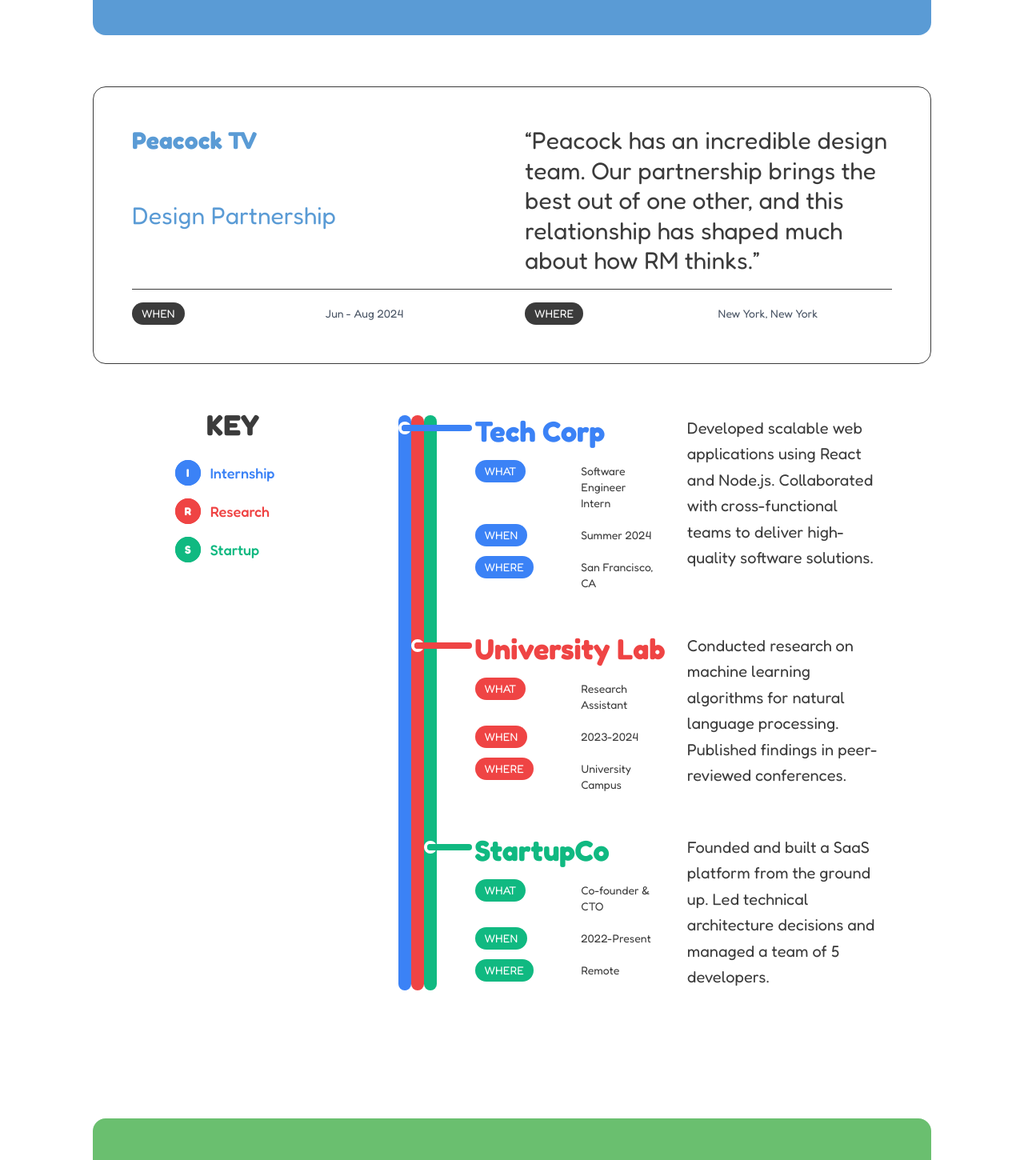
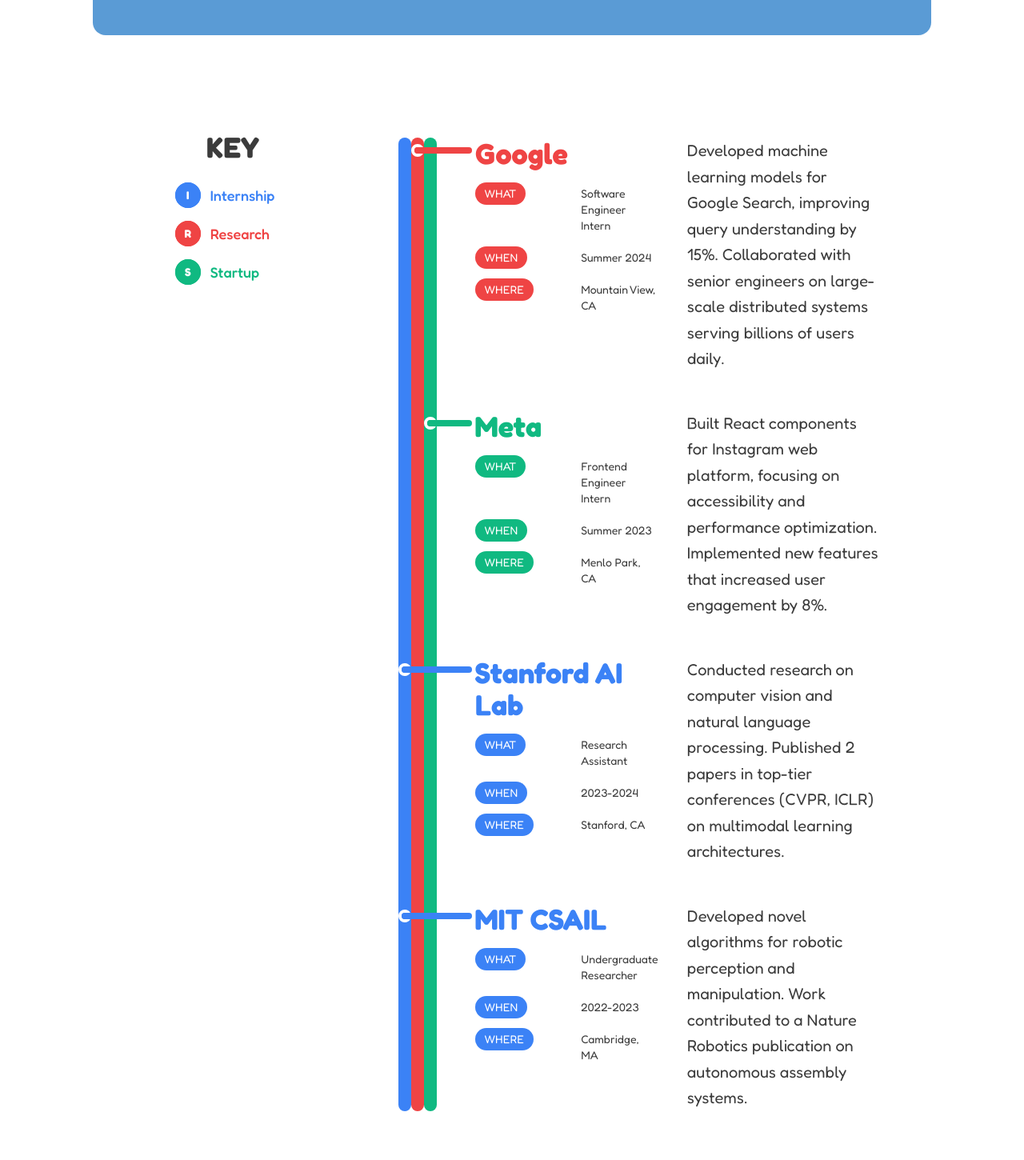
Before and after one commit to JaeMinBird/portfoliov4, a Next.js app: page / in a window 1280 px wide. Shown: the part 420-1870 px from the top of the page at 80% size. Built offline with nearby package versions, Linux system fonts and the light colour scheme.

Commit message:
still needs a lot of progress, removed old exp comp

```diff
--- a/src/app/components/metro.tsx
+++ b/src/app/components/metro.tsx
@@ -2,59 +2,7 @@
 
 import { useState } from 'react';
 import { motion, AnimatePresence } from 'framer-motion';
-
-interface Experience {
-  id: string;
-  line: 'I' | 'R' | 'S';
-  company: string;
-  what: string;
-  when: string;
-  where: string;
-  description: string;
-}
-
-interface LineConfig {
-  label: string;
-  color: string;
-  letter: 'I' | 'R' | 'S';
-}
-
-const lineConfigs: Record<string, LineConfig> = {
-  I: { label: 'Internship', color: '#3B82F6', letter: 'I' }, // blue
-  R: { label: 'Research', color: '#EF4444', letter: 'R' }, // red
-  S: { label: 'Startup', color: '#10B981', letter: 'S' }, // green
-};
-
-// Sample data - replace with your actual experiences
-const experiences: Experience[] = [
-  {
-    id: '1',
-    line: 'I',
-    company: 'Tech Corp',
-    what: 'Software Engineer Intern',
-    when: 'Summer 2024',
-    where: 'San Francisco, CA',
-    description: 'Developed scalable web applications using React and Node.js. Collaborated with cross-functional teams to deliver high-quality software solutions.'
-  },
-  {
-    id: '2',
-    line: 'R',
-    company: 'University Lab',
-    what: 'Research Assistant',
-    when: '2023-2024',
-    where: 'University Campus',
-    description: 'Conducted research on machine learning algorithms for natural language processing. Published findings in peer-reviewed conferences.'
-  },
-  {
-    id: '3',
-    line: 'S',
-    company: 'StartupCo',
-    what: 'Co-founder & CTO',
-    when: '2022-Present',
-    where: 'Remote',
-    description: 'Founded and built a SaaS platform from the ground up. Led technical architecture decisions and managed a team of 5 developers.'
-  },
-];
+import { Experience, experiences, lineConfigs } from '../data/metro';
 
 export default function Metro() {
   const [visibleLines, setVisibleLines] = useState<Set<string>>(new Set(['I', 'R', 'S']));
@@ -181,7 +129,7 @@
               {/* Experience Entries */}
               <div className="ml-16 md:ml-20 space-y-12">
                 {Object.entries(groupedExperiences).map(([lineKey, lineExperiences]) => (
-                  <div key={lineKey}>
+                  <div key={lineKey} className="space-y-12">
                     {lineExperiences.map((experience, expIndex) => {
                       const lineIndex = Object.keys(lineConfigs).indexOf(lineKey);
                       const config = lineConfigs[lineKey];
--- a/src/app/data/experience.ts
+++ /dev/null
@@ -1,59 +0,0 @@
-import { ReactNode } from "react";
-
-export type Tag = {
-  label: string;
-};
-
-export type ExperienceData = {
-  id: string;
-  company: string;
-  role: string;
-  quote: string;
-  when: string;
-  where: string;
-  tags: Tag[];
-};
-
-export const experienceData: Record<string, ExperienceData> = {
-  peacock: {
-    id: "peacock",
-    company: "Peacock TV",
-    role: "Design Partnership",
-    quote: "Peacock has an incredible design team. Our partnership brings the best out of one other, and this relationship has shaped much about how RM thinks.",
-    when: "Jun - Aug 2024",
-    where: "New York, New York",
-    tags: [
-      { label: "PRODUCT & UX" },
-      { label: "ENTERTAINMENT" },
-    ],
-  },
-  // Add more experiences here
-  netflix: {
-    id: "netflix",
-    company: "Netflix",
-    role: "Senior Designer",
-    quote: "Working at Netflix taught me the importance of data-driven design decisions and global scalability.",
-    when: "Jan - May 2024",
-    where: "Los Angeles, California",
-    tags: [
-      { label: "STREAMING" },
-      { label: "UI/UX" },
-      { label: "RESEARCH" },
-    ],
-  },
-};
-
-// Helper function to get experience by ID
-export function getExperienceById(id: string): ExperienceData | undefined {
-  return experienceData[id];
-}
-
-// Helper function to get all experience IDs
-export function getAllExperienceIds(): string[] {
-  return Object.keys(experienceData);
-}
-
-// Helper function to get all experiences as an array
-export function getAllExperiences(): ExperienceData[] {
-  return Object.values(experienceData);
-}
--- /dev/null
+++ b/src/app/data/metro.ts
@@ -0,0 +1,60 @@
+export interface Experience {
+  id: string;
+  line: 'I' | 'R' | 'S';
+  company: string;
+  what: string;
+  when: string;
+  where: string;
+  description: string;
+}
+
+export interface LineConfig {
+  label: string;
+  color: string;
+  letter: 'I' | 'R' | 'S';
+}
+
+export const lineConfigs: Record<string, LineConfig> = {
+  I: { label: 'Internship', color: '#3B82F6', letter: 'I' }, // blue
+  R: { label: 'Research', color: '#EF4444', letter: 'R' }, // red
+  S: { label: 'Startup', color: '#10B981', letter: 'S' }, // green
+};
+
+export const experiences: Experience[] = [
+  {
+    id: '1',
+    line: 'R',
+    company: 'Google',
+    what: 'Software Engineer Intern',
+    when: 'Summer 2024',
+    where: 'Mountain View, CA',
+    description: 'Developed machine learning models for Google Search, improving query understanding by 15%. Collaborated with senior engineers on large-scale distributed systems serving billions of users daily.'
+  },
+  {
+    id: '2',
+    line: 'S',
+    company: 'Meta',
+    what: 'Frontend Engineer Intern',
+    when: 'Summer 2023',
+    where: 'Menlo Park, CA',
+    description: 'Built React components for Instagram web platform, focusing on accessibility and performance optimization. Implemented new features that increased user engagement by 8%.'
+  },
+  {
+    id: '3',
+    line: 'I',
+    company: 'Stanford AI Lab',
+    what: 'Research Assistant',
+    when: '2023-2024',
+    where: 'Stanford, CA',
+    description: 'Conducted research on computer vision and natural language processing. Published 2 papers in top-tier conferences (CVPR, ICLR) on multimodal learning architectures.'
+  },
+  {
+    id: '4',
+    line: 'I',
+    company: 'MIT CSAIL',
+    what: 'Undergraduate Researcher',
+    when: '2022-2023',
+    where: 'Cambridge, MA',
+    description: 'Developed novel algorithms for robotic perception and manipulation. Work contributed to a Nature Robotics publication on autonomous assembly systems.'
+  }
+];
--- a/src/app/page.tsx
+++ b/src/app/page.tsx
@@ -16,7 +16,6 @@
             <Header id={1} total={3} title="experience" color="#5a9bd5" />
           </div>
           <div className="mt-10 md:mt-16">
-            <ExperienceById id="peacock" color="#5a9bd5"/>
             <Metro />
           </div>
         </section>
```
